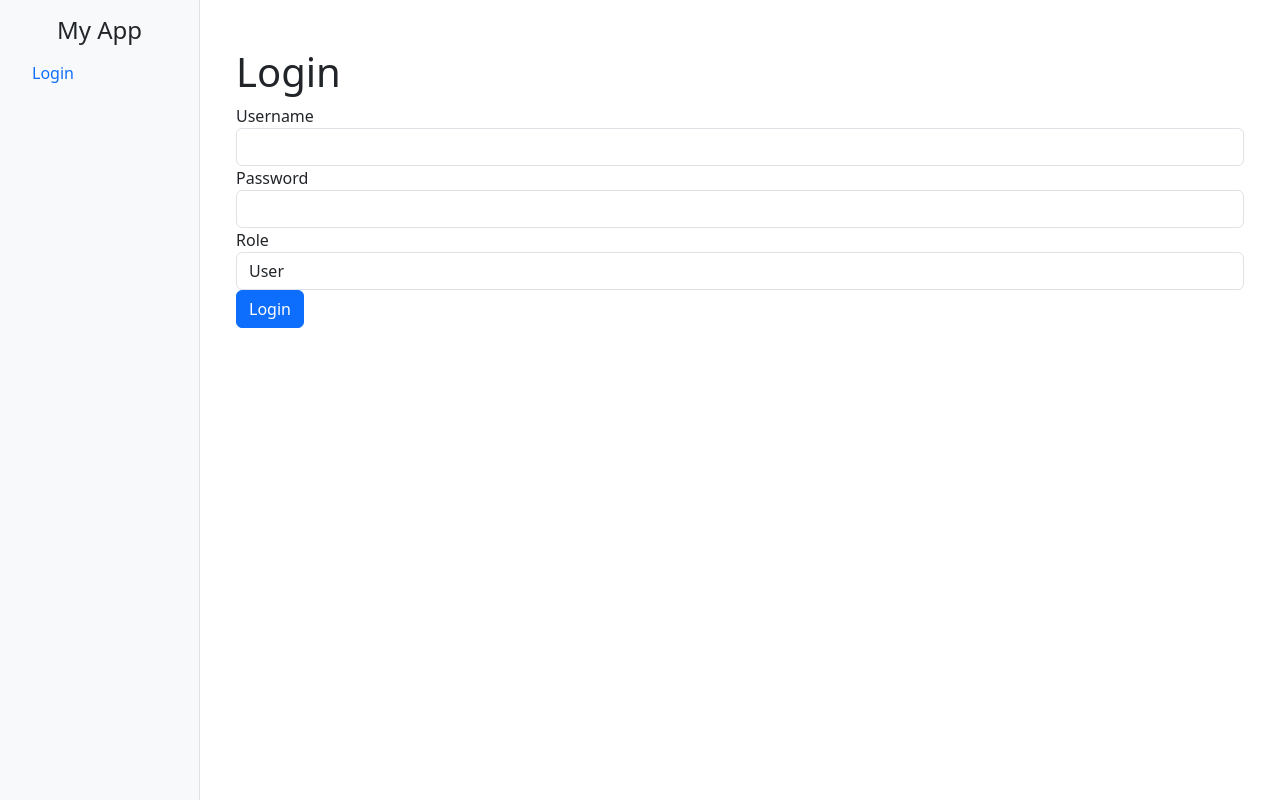
After one commit to Esforper/Spotify-DB-project, a Flask app: page /login in a window 1280 px wide. The commit adds this page. Run offline with Flask 3, Linux system fonts and the light colour scheme.

Commit message:
Add Login page and functionality

```diff
--- a/app.py
+++ b/app.py
@@ -1,29 +1,71 @@
-from flask import Flask, render_template, request, jsonify
+from flask import Flask, render_template, request, redirect, session, url_for, jsonify
 
 # Flask uygulamasını oluştur
 app = Flask(__name__)
+app.secret_key = "your_secret_key"  # For session management
 
-# Ana sayfa route'u (Library'ye yönlendir)
+# Root route
 @app.route('/')
-def home():
-    return library()
+def index():
+    # Redirect to login if not logged in
+    if not session.get('logged_in'):
+        return redirect(url_for('login'))
+    return redirect(url_for('library'))  # If logged in, go to the library
 
-# Search sayfası
+# Login page
+@app.route('/login', methods=['GET', 'POST'])
+def login():
+    # Example credentials for testing
+    valid_users = {
+        "admin": "password",
+        "user1": "pass123",
+        "emir": "mypassword"
+    }
+
+    if request.method == 'POST':
+        # Retrieve form data
+        username = request.form['username']
+        password = request.form['password']
+        role = request.form['role']
+
+        # Validate username and password
+        if username in valid_users and valid_users[username] == password:
+            session['logged_in'] = True
+            session['username'] = username
+            session['role'] = role
+            return redirect(url_for('library'))
+        else:
+            return render_template('login.html', error="Invalid username or password")
+
+    return render_template('login.html')
+
+
+# Logout page
+@app.route('/logout')
+def logout():
+    session.clear()  # Clear the session
+    return redirect(url_for('login'))
+
+# Protected routes
+@app.route('/library')
+def library():
+    if not session.get('logged_in'):
+        return redirect(url_for('login'))
+    return render_template('library.html')
+
 @app.route('/search')
 def search():
+    if not session.get('logged_in'):
+        return redirect(url_for('login'))
     return render_template('search.html')
 
-# Library sayfası
-@app.route('/library')
-def library():
-    return render_template('library.html')
-
-# Profile sayfası
 @app.route('/profile')
 def profile():
+    if not session.get('logged_in'):
+        return redirect(url_for('login'))
     return render_template('profile.html')
 
-# Özel hata sayfaları
+# Error handling
 @app.errorhandler(404)
 def page_not_found(e):
     return render_template('404.html'), 404
--- a/templates/base.html
+++ b/templates/base.html
@@ -12,6 +12,7 @@
     <nav class="bg-light border-end vh-100 p-3" style="width: 200px;">
         <h4 class="text-center">My App</h4>
         <ul class="nav flex-column">
+            {% if session.get('logged_in') %}
                 <li class="nav-item">
                     <a class="nav-link {% if request.path == '/library' %}active{% endif %}" href="/library">Library</a>
                 </li>
@@ -21,6 +22,14 @@
                 <li class="nav-item">
                     <a class="nav-link {% if request.path == '/profile' %}active{% endif %}" href="/profile">Profile</a>
                 </li>
+                <li class="nav-item">
+                    <a class="nav-link text-danger" href="/logout">Logout</a>
+                </li>
+            {% else %}
+                <li class="nav-item">
+                    <a class="nav-link {% if request.path == '/login' %}active{% endif %}" href="/login">Login</a>
+                </li>
+            {% endif %}
         </ul>
     </nav>
 
--- /dev/null
+++ b/templates/login.html
@@ -0,0 +1,26 @@
+{% extends 'base.html' %}
+{% block title %}Login{% endblock %}
+{% block content %}
+<div class="container">
+    <h1 class="mt-4">Login</h1>
+    <form action="/login" method="POST">
+        <div class="form-group">
+            <label for="username">Username</label>
+            <input type="text" class="form-control" id="username" name="username" required>
+        </div>
+        <div class="form-group">
+            <label for="password">Password</label>
+            <input type="password" class="form-control" id="password" name="password" required>
+        </div>
+        <div class="form-group">
+            <label for="role">Role</label>
+            <select class="form-control" id="role" name="role" required>
+                <option value="user">User</option>
+                <option value="artist">Artist</option>
+                <option value="admin">Admin</option>
+            </select>
+        </div>
+        <button type="submit" class="btn btn-primary">Login</button>
+    </form>
+</div>
+{% endblock %}
```
Lines whose indentation alone changed are shown as unchanged.
